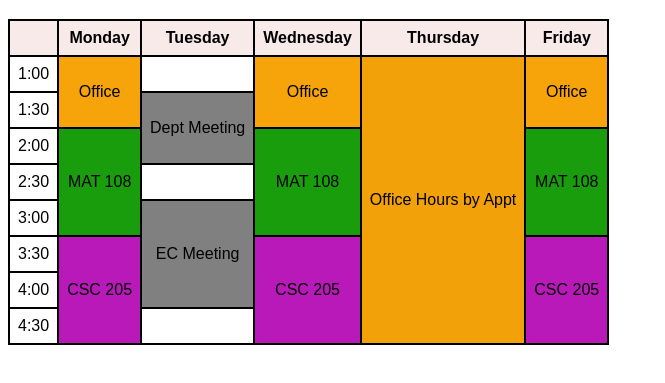
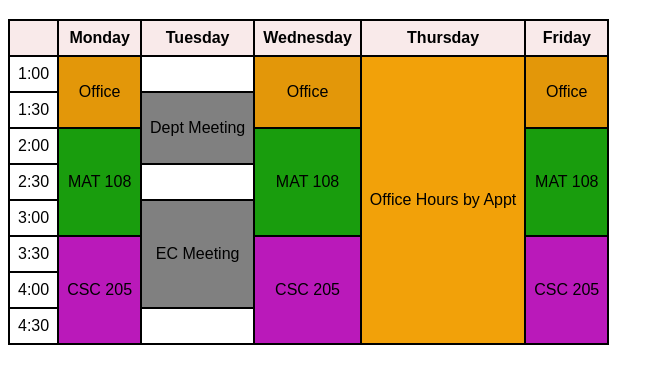
Before and after one commit to suhailamahfouz/web-design-summer-G13-tasks, a plain HTML site: page session1/index.html in a window 1280 px wide. Shown: the part 61-444 px from the top of the page, without its empty margins (0-665 px from the left). Drawn offline with Linux system fonts and the light colour scheme.

Commit message:
Updated session1 - Task 1

```diff
--- a/session1/index.html
+++ b/session1/index.html
@@ -18,7 +18,7 @@
     background-color: rgb(249, 234, 234);
   }
   .office {
-    background-color: rgb(247, 164, 10);
+    background-color: rgb(227, 151, 9);
   }
   .mat108 {
     background-color: rgb(25, 157, 13);
```
